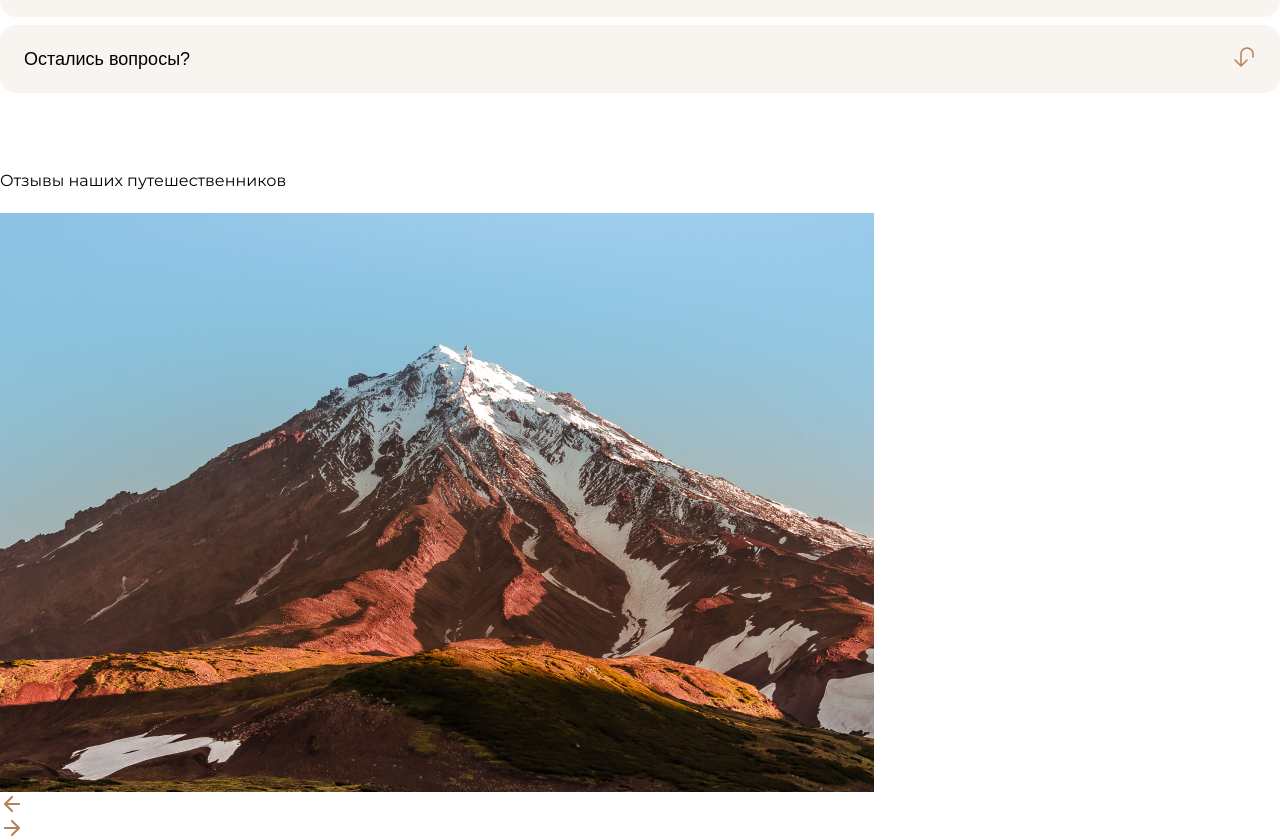
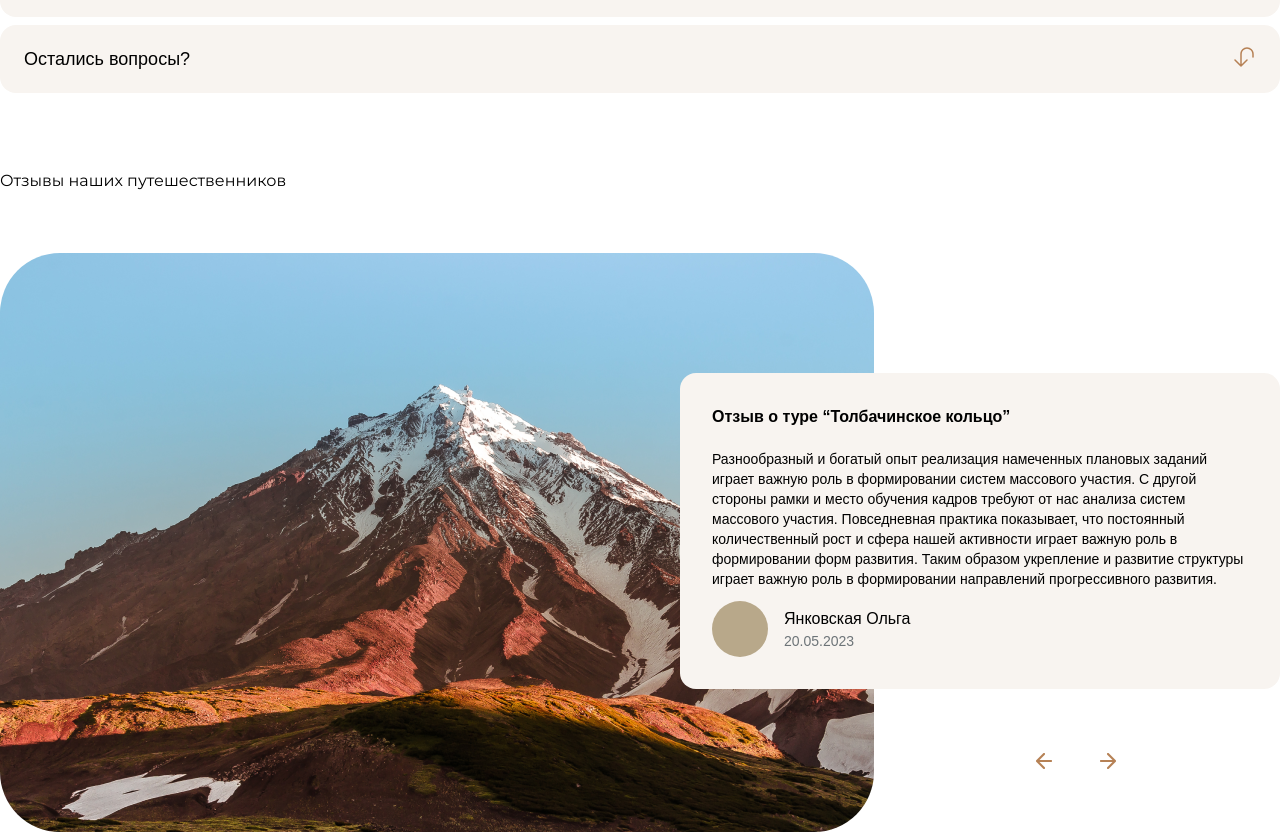
Before and after one commit to sheleshen/Project_9_travel_operator, a website built with Parcel: page src/index.html in a window 1280 px wide. Shown: the part 2235-3075 px from the top of the page. Built offline with nearby package versions, Linux system fonts and the light colour scheme.

Commit message:
css корректировка

```diff
--- a/src/css/styles.scss
+++ b/src/css/styles.scss
@@ -222,6 +222,12 @@ h2 {
     @apply font-normal not-italic text-left pb-6 text-xl pt-8 sm:text-2xl sm:pt-9 md:text-3xl md:pt-10 lg:text-4xl lg:pt-14 xl:text-5xl xl:pt-20;
 }
 
+// ДРУГИЕ СВОЙСТВА
+
+.font-montserrat {
+    font-family: Montserrat;
+}
+
 // СЛАЙЛЕР
 
 .images-slider {
@@ -296,261 +302,63 @@ h2 {
     color: $main-sand;
 }
 
+// Отзывы
+.image-review {
+    border-radius: 60px;
+    z-index: -1;
 
-// ДРУГИЕ СВОЙСТВА
+    @media (max-width: 600px) {
+        display: none;
+    }
 
-.font-montserrat {
-    font-family: Montserrat;
+    @media (min-width: 600px) and (max-width: 768px) {
+        display: none;
+    }
+
+    @media (min-width: 600px) and (max-width: 930px) {
+        width: 100%;
+    }
 }
 
-// .flex-line {
-//     display: flex;
-//     flex-direction: row;
-// }
+.review-list {
+    width: 600px;
+    left: 0;
+    transition: all ease 1s;
 
-// .flex-column {
-//     display: flex;
-//     flex-direction: column;
-// }
+    @media (max-width: 600px) {
+        width: 100%;
+    }
 
-// .cntr-object {
-//     align-items: center;
-// }
+    @media (min-width: 600px) and (max-width: 768px) {
+        width: 100%;
+    }
+}
 
-// .indent-right20 {
-//     margin-right: 20px;
+.review-item {
+    background: $bg-light;
 
-//     @media (max-width: 600px) {
-//         margin-right: 14px;
-//     }
+    @media (max-width: 600px) {
+        box-shadow: 0px 10px 10px $main-grey-blue;
+    }
 
-//     @media (min-width: 600px) and (max-width: 768px) {
-//         margin-right: 18px;
-//     }
-// }
+    @media (min-width: 600px) and (max-width: 768px) {
+        box-shadow: 0px 10px 10px $main-grey-blue;
+    }
+}
 
-// .indent-left20 {
-//     margin-left: 20px;
+.author-foto {
+    background-color: #b8a88a;
+}
 
-//     @media (max-width: 600px) {
-//         margin-left: 14px;
-//     }
+.date-review {
+    color: $text-grey;
+}
 
-//     @media (min-width: 600px) and (max-width: 768px) {
-//         margin-left: 18px;
-//     }
-// }
-
-// .indent-bot20 {
-//     margin-bottom: 60px;
-
-//     @media (max-width: 600px) {
-//     }
-
-//     @media (min-width: 600px) and (max-width: 768px) {
-//     }
-
-//     @media (min-width: 768px) and (max-width: 1024px) {
-//     }
-
-//     @media (min-width: 1024px) and (max-width: 1280px) {
-//     }
-// }
-
-
-// Отзывы
-// .review-section {
-//     padding-top: 50px;
-
-//     @media (max-width: 600px) {
-//         padding-top: 30px;
-//     }
-
-//     @media (min-width: 600px) and (max-width: 768px) {
-//         padding-top: 30px;
-//     }
-
-//     @media (min-width: 768px) and (max-width: 1024px) {
-//         padding-top: 40px;
-//     }
-// }
-
-// .image-review {
-//     display: block;
-//     margin-top: 40px;
-//     border-radius: 60px;
-//     position: absolute;
-
-//     top: 0;
-//     left: 0;
-//     z-index: -1;
-
-//     @media (max-width: 600px) {
-//         display: none;
-//     }
-
-//     @media (min-width: 600px) and (max-width: 768px) {
-//         display: none;
-//     }
-
-//     @media (min-width: 600px) and (max-width: 930px) {
-//         width: 100%;
-//     }
-// }
-
-// .review {
-//     position: relative;
-//     display: flex;
-//     flex-direction: column;
-//     align-items: end;
-
-//     padding-top: 150px;
-//     padding-bottom: 120px;
-
-//     @media (max-width: 600px) {
-//         align-items: center;
-//         padding-top: 30px;
-//         padding-bottom: 30px;
-//     }
-
-//     @media (min-width: 600px) and (max-width: 768px) {
-//         align-items: center;
-//         padding-top: 40px;
-//         padding-bottom: 40px;
-//     }
-
-//     @media (min-width: 768px) and (max-width: 900px) {
-//         align-items: center;
-//         padding-top: 110px;
-//         padding-bottom: 80px;
-//     }
-
-//     @media (min-width: 850px) and (max-width: 900px) {
-//         padding-bottom: 100px;
-//     }
-
-//     @media (min-width: 900px) and (max-width: 1024px) {
-//         align-items: center;
-//         padding-top: 120px;
-//         padding-bottom: 120px;
-//     }
-// }
-
-// .review-list {
-//     display: flex;
-//     flex-wrap: nowrap;
-//     overflow: hidden;
-//     width: 600px;
-//     padding-bottom: 20px;
-
-//     left: 0;
-//     transition: all ease 1s;
-
-//     @media (max-width: 600px) {
-//         width: 100%;
-//     }
-
-//     @media (min-width: 600px) and (max-width: 768px) {
-//         width: 100%;
-//     }
-// }
-
-// .review-item {
-//     padding: 30px;
-//     border-radius: 20px;
-//     // background: $bg-light;
-
-//     @media (max-width: 600px) {
-//         // box-shadow: 0px 10px 10px $main-grey-blue;
-//     }
-
-//     @media (min-width: 600px) and (max-width: 768px) {
-//         // box-shadow: 0px 10px 10px $main-grey-blue;
-//     }
-// }
-
-// .title-review {
-//     font-weight: 600;
-//     padding-bottom: 20px;
-
-//     @media (max-width: 600px) {
-//         padding-bottom: 15px;
-//     }
-// }
-
-// .description-review {
-//     font-size: 16px;
-//     padding-bottom: 20px;
-
-//     @media (max-width: 600px) {
-//         font-size: 15px;
-//     }
-
-//     @media (min-width: 600px) and (max-width: 768px) {
-//         font-size: 15px;
-//     }
-// }
-
-// .author-foto {
-//     min-width: 60px;
-//     min-height: 60px;
-//     background-color: #b8a88a;
-//     border-radius: 30px;
-
-//     @media (max-width: 600px) {
-//         min-width: 44px;
-//         min-height: 44px;
-//     }
-
-//     @media (min-width: 600px) and (max-width: 768px) {
-//         min-width: 50px;
-//         min-height: 50px;
-//     }
-// }
-
-// .author-name {
-//     padding-bottom: 4px;
-// }
-
-// .date-review {
-//     // color: $text-grey;
-//     font-size: 15px;
-// }
-
-// .btn-icon-list {
-//     display: flex;
-//     justify-content: end;
-//     gap: 40px;
-//     padding-top: 40px;
-//     padding-right: 110px;
-
-//     @media (max-width: 600px) {
-//         justify-content: center;
-//         padding-right: 0px;
-//         padding-top: 20px;
-//     }
-
-//     @media (min-width: 600px) and (max-width: 768px) {
-//         justify-content: center;
-//         padding-right: 0px;
-//         padding-top: 20px;
-//     }
-
-//     @media (min-width: 768px) and (max-width: 1024px) {
-//         justify-content: center;
-//         padding-right: 0px;
-//         padding-top: 10px;
-//         margin-top: 10px;
-//     }
-// }
-
-// .next-btn,
-// .prev-btn {
-//     cursor: pointer;
-
-//     @media (min-width: 768px) and (max-width: 1024px) {
-//         background-color: #fff;
-//         padding: 10px;
-//         border-radius: 20px;
-//     }
-// }
+.next-btn,
+.prev-btn {
+    @media (min-width: 768px) and (max-width: 1024px) {
+        background-color: #fff;
+        padding: 10px;
+        border-radius: 20px;
+    }
+}
--- a/src/index.html
+++ b/src/index.html
@@ -351,22 +351,22 @@
             </section>
 
             <!-- Отзывы -->
-            <section class="review-section max-w-7xl m-auto">
+            <section class="review-section px-5 lg:px-3 xl:px-0 max-w-7xl m-auto">
                 <h2 class="font-normal not-italic text-left pb-6">Отзывы наших путешественников</h2>
-                <div class="review">
+                <div class="flex relative flex-col items-center lg:items-end">
                     <img
-                        class="image-review position-image-review"
+                        class="image-review block mt-10 absolute inset-x-0"
                         src="/src/images/review-image.png"
                         alt="фото для подложки"
                     />
-                    <div class="left-alignment">
-                        <div id="containerReviews" class="review-list"></div>
+                    <div>
+                        <div id="containerReviews" class="review-list flex flex-nowrap overflow-hidden pb-5"></div>
                     </div>
-                    <div class="btn-icon-list">
-                        <div id="btn-prev" class="prev-btn">
+                    <div class="flex justify-center gap-10 pt-5 pr-0 md:pt-3 md:mt-3 lg:mt-0 lg:pt-10 lg:pr-40 lg:flex-end">
+                        <div id="btn-prev" class="prev-btn cursor-pointer">
                             <img src="/src/icons/left.png" alt="кнопка назад" />
                         </div>
-                        <div id="btn-next" class="next-btn">
+                        <div id="btn-next" class="next-btn cursor-pointer">
                             <img
                                 src="/src/icons/right.png"
                                 alt="кнопка вперед"
@@ -379,5 +379,5 @@
     </body>
 
     <!-- js скрипт -->
-    <!-- <script type="module" src="./script.js"></script> -->
+    <script type="module" src="./js/script.js"></script>
 </html>
--- a/src/js/script.js
+++ b/src/js/script.js
@@ -62,28 +62,28 @@ const btnNext = document.getElementById('btn-next');
 btnNext.addEventListener('click', goNext);
 
 // Для кнопки рандомный отзыв
-const btnRandom = document.getElementById('review-random');
-btnRandom.addEventListener('click', getRandom);
+// const btnRandom = document.getElementById('review-random');
+// btnRandom.addEventListener('click', getRandom);
 
 function renderReview() {
     const reviewVisible = document.getElementById('containerReviews');
     let review = reviews[currentReviewIndex];
 
     reviewVisible.innerHTML = `
-            <div class="review-item">
-                <p class="title-review">
+            <div class="review-item rounded-2xl p-8 mt-40">
+                <p class="font-semibold pb-4 sm:pb-5">
                     Отзыв о туре “${review.title}”
                 </p>
-                <p class="description-review">
+                <p class="text-base pb-3 md:text-sm">
                     ${review.text}
                 </p>
-                <div class="flex-line cntr-object author-review">
-                    <div class="author-foto indent-right20"></div>
-                    <div class="flex-column">
-                        <p class="author-name">
+                <div class="flex items-center">
+                    <div class="author-foto rounded-full w-11 h-11 mr-2 sm:w-12 sm:h-12 sm:mr-3 md:w-14 md:h-14 md:mr-4"></div>
+                    <div class="flex-col">
+                        <p>
                             ${review.name}
                         </p>
-                        <p class="date-review">
+                        <p class="date-review text-sm">
                             ${review.date}
                         </p>
                     </div>
@@ -113,12 +113,12 @@ function goNext() {
 }
 
 // Идея для рандомного выбора
-function getRandom() {
-    let currentRandomIndex = Math.floor(Math.random() * reviews.length);
-    currentReviewIndex = currentRandomIndex;
+// function getRandom() {
+//     let currentRandomIndex = Math.floor(Math.random() * reviews.length);
+//     currentReviewIndex = currentRandomIndex;
 
-    console.log(currentRandomIndex);
-    renderReview();
-}
+//     console.log(currentRandomIndex);
+//     renderReview();
+// }
 
 renderReview();
```
